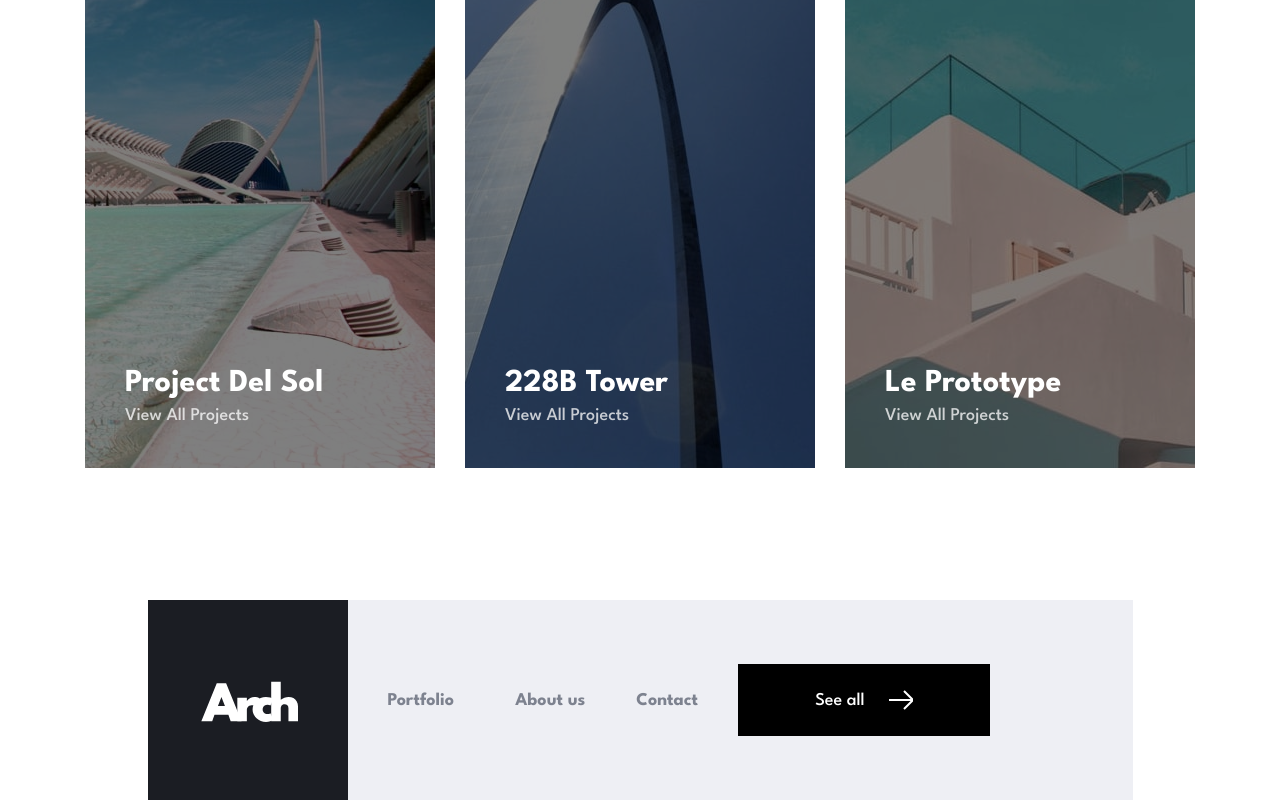
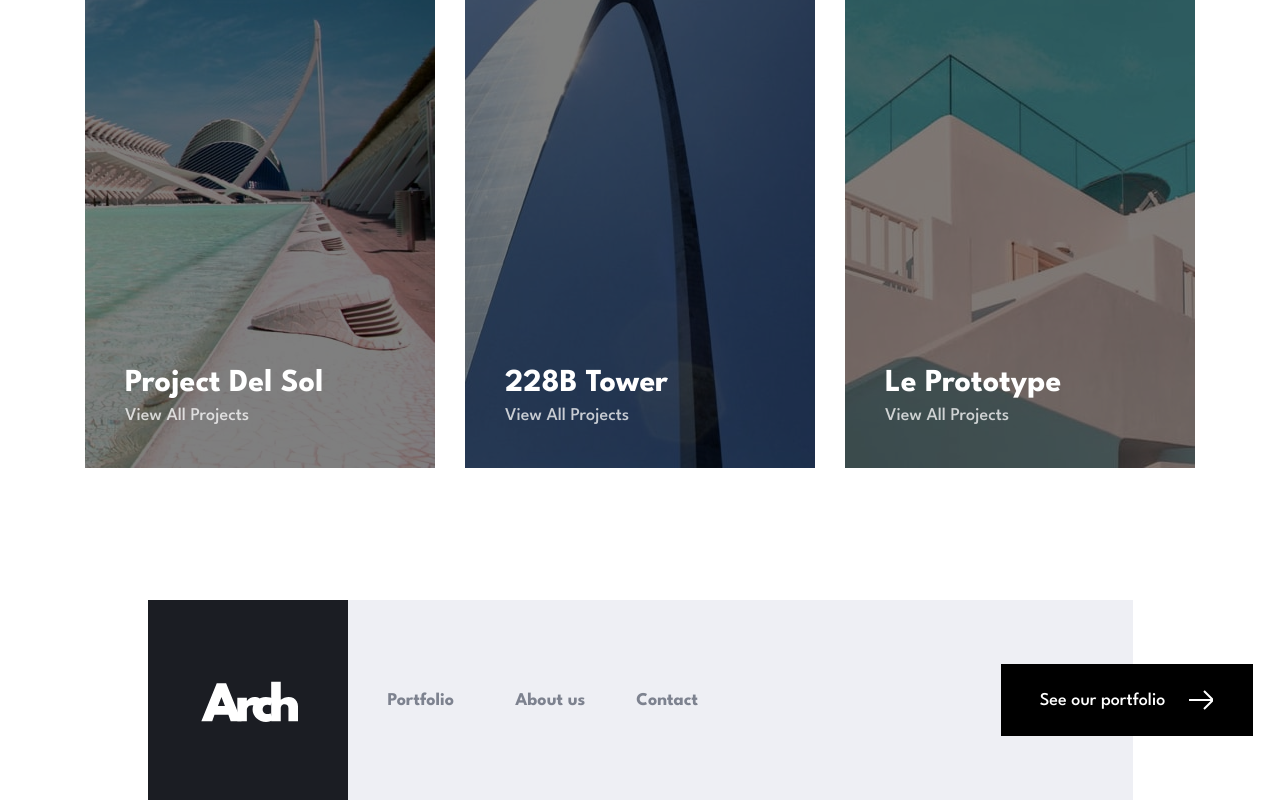
Before and after one commit to gigakhrz/arch-studio-multi-page-website, a Next.js app: page / in a window 1280 px wide. Shown: the part 2927-3727 px from the top of the page. Built offline with nearby package versions, Linux system fonts and the light colour scheme.

Commit message:
make link absolute and change some styles for lg

```diff
--- a/src/app/components/Footer/Footer.tsx
+++ b/src/app/components/Footer/Footer.tsx
@@ -8,7 +8,7 @@ const Footer = (): JSX.Element => {
   return (
     <div
       className="flex flex-col items-center justify-center gap-[32px] bg-[#EEEFF4] md:flex-row md:h-[120px] md:justify-start md:w-[612px]
-    md:gap-[40px] xl:h-[200px] lg:w-[985px] xl:self-center"
+    md:gap-[40px] xl:h-[200px] lg:w-[985px] xl:self-center lg:relative "
     >
       <Image
         src={logoImg}
@@ -37,11 +37,11 @@ const Footer = (): JSX.Element => {
       </Link>
 
       <Link
-        className="flex items-center justify-center gap-[24px] bg-black z-10 w-[252px] h-[72px] min-w-[252px] md:mr-[-300px] lg:mr-[-500px]"
+        className="flex items-center justify-center gap-[24px] bg-black z-10 w-[252px] h-[72px] min-w-[252px] md:mr-[-300px] lg:absolute lg:right-[180px]"
         href="/portfolio"
       >
         <h4 className="text-[18px] leading-[25px] font-bolds text-white ">
-          See all
+          See our portfolio
         </h4>
         <Image src={arrowIcon} alt="arrow img" />
       </Link>
```
